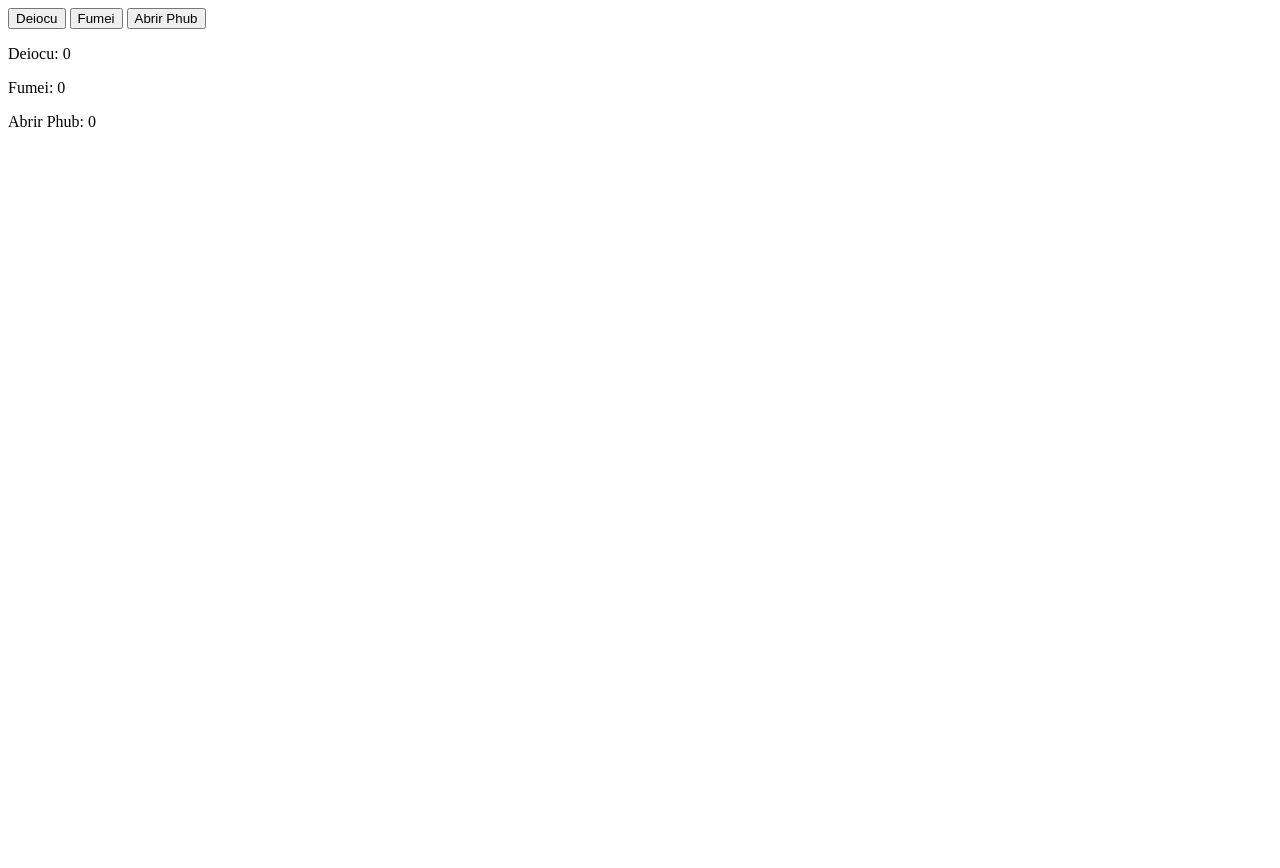
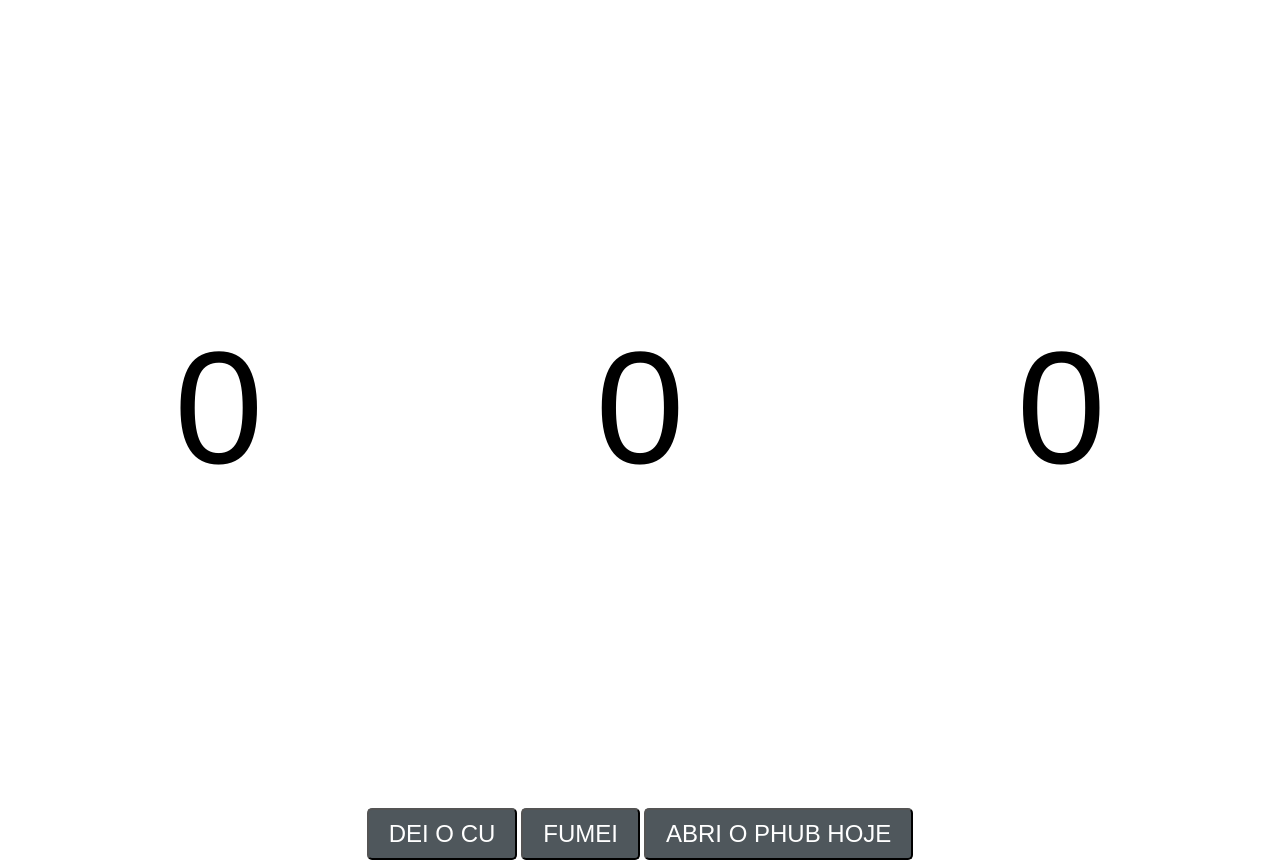
Before and after one commit to cappellarii/js2, a plain HTML site: page index.html in a window 1280 px wide. Before the commit the page ends 800 px from the top, so only its background shows below. Drawn offline with Linux system fonts and the light colour scheme.

Commit message:
funcionando

```diff
--- a/data.json
+++ /dev/null
@@ -1 +0,0 @@
-{"count1":0,"count2":0,"count3":0}
--- a/index.html
+++ b/index.html
@@ -1,18 +1,25 @@
 <!DOCTYPE html>
-<html lang="pt-BR">
+<html lang="en">
 <head>
-  <meta charset="UTF-8">
-  <title>Contador Local</title>
+    <meta charset="UTF-8">
+    <link rel="icon" type="image/png" href="pics/images (1).png"/>
+    <meta name="viewport" content="width=device-width, initial-scale=1.0">
+    <title>contador de fumadas</title>
+    <link rel="stylesheet" href="style.css">
 </head>
 <body>
-  <button onclick="clicar('count1')">Deiocu</button>
-  <button onclick="clicar('count2')">Fumei</button>
-  <button onclick="clicar('count3')">Abrir Phub</button>
+    <div class="container">
+        <div><label id="countlabel1">0</label><br></div>
+        <div><label id="countlabel2">0</label><br></div>
+        <div><label id="countlabel3">0</label><br></div>
+    </div>
+    <div id="buttoncontainer">
+        <button id="deiocu" class="buttons">DEI O CU</button>
+        <button id="fumei" class="buttons">FUMEI</button>
+        <button id="abriphub" class="buttons">ABRI O PHUB HOJE</button>
+    </div>
 
-  <p>Deiocu: <span id="count1">0</span></p>
-  <p>Fumei: <span id="count2">0</span></p>
-  <p>Abrir Phub: <span id="count3">0</span></p>
 
-  </script>
+    <script src="index.js"></script>
 </body>
 </html>
```
